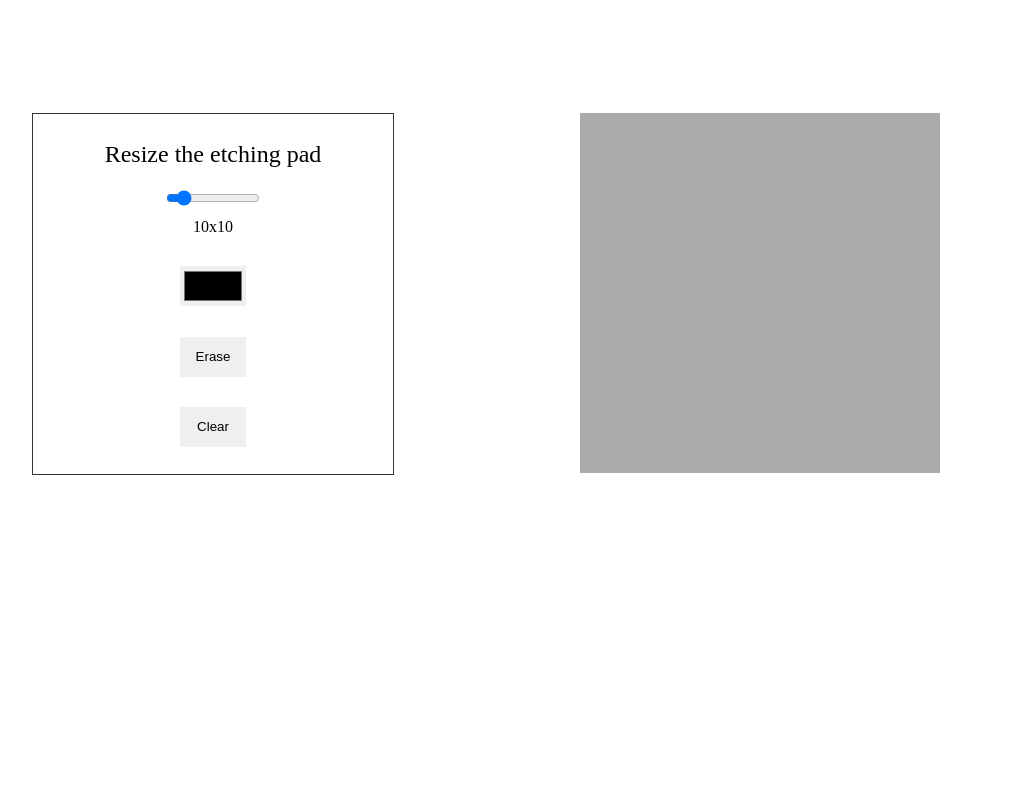
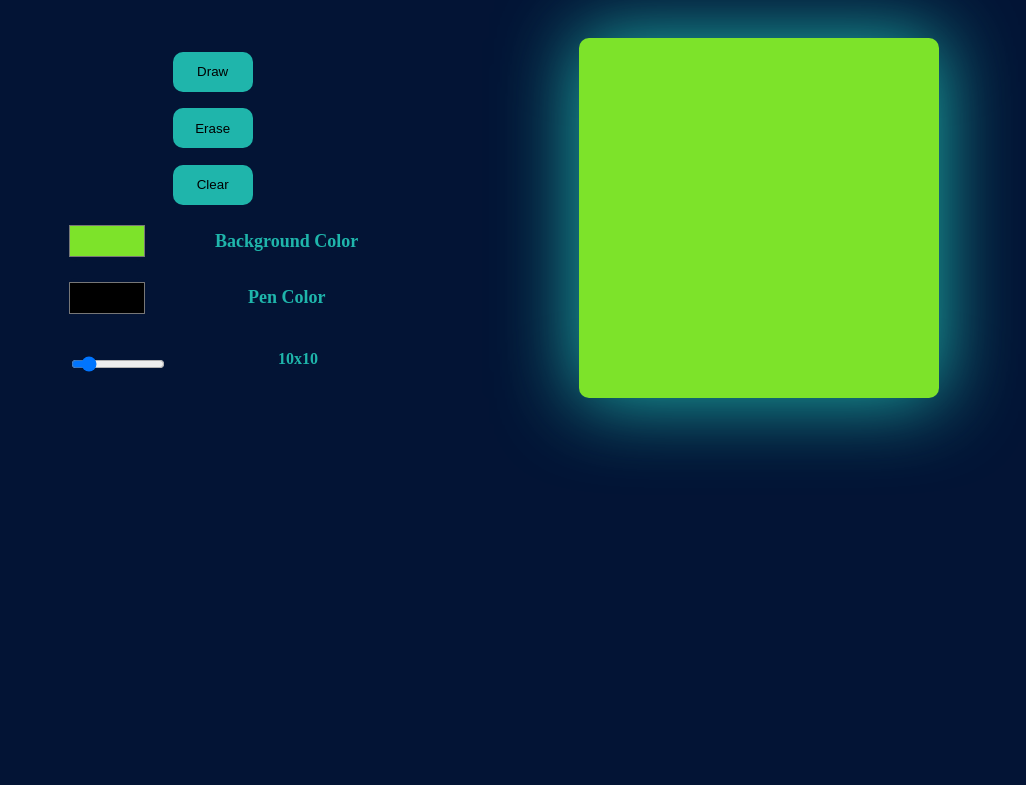
Before and after one commit to HereOnEdge/Etch-a-Sketch, a plain HTML site: page index.html in a window 1280 px wide. Shown: the part 155-940 px from the top of the page, without its empty margins (154-1180 px from the left). After the commit the page ends 865 px from the top, so only its background shows below. Drawn offline with Linux system fonts and the light colour scheme.

Commit message:
add draw button and background color picker along with final design touch

```diff
--- a/etch.js
+++ b/etch.js
@@ -1,8 +1,12 @@
 let container = document.querySelector(".container");
 let pickedColor = document.querySelector("#color-picker");
 let pickColorVal = pickedColor.value;
+let backgroundColor = document.querySelector("#background-color");
+let pickBackColor = backgroundColor.value;
+container.style.background = `${pickBackColor}`;
 let eraser = document.querySelector("#eraser");
 let clear = document.querySelector("#clear");
+let draw = document.querySelector("#drawer");
 let customRange = document.querySelector("#custom-size");
 let rangeOutput = customRange.value
 let rangeContainer = document.createElement("span")
@@ -18,6 +22,7 @@ xCustom = (x) => {
         console.log("its working")
         container = document.createElement("div");
         container.classList.add("container");
+        container.style.background = `${pickBackColor}`;
         mainHTMl.insertBefore(container, document.querySelector(".options"))
     } else {
         console.log("not working")
@@ -33,10 +38,15 @@ xCustom = (x) => {
     eraser.addEventListener("click",() => {
         pieces.forEach((piece) => {
             piece.addEventListener("mouseover" , () => {
-                piece.style.background = "#ffffff"
+                piece.style.background = `${pickBackColor}`;
             })
         })
     })
+    backgroundColor.addEventListener("change", () => {
+        pickBackColor = backgroundColor.value;
+        container.style.background = `${pickBackColor}`;
+    })
+
     pickedColor.addEventListener("change", () => {
         pickColorVal = pickedColor.value;
         pieces.forEach((piece) => {
@@ -54,17 +64,23 @@ xCustom = (x) => {
         })
     })
 
-    pieces.forEach(Draw = (piece) => {
+    pieces.forEach((piece) => {
         piece.addEventListener('mouseover', () => {
             piece.style.background = `${pickColorVal}`;
         })
     })
     clear.addEventListener("click", () => {
         pieces.forEach((piece) => {
-            piece.style.background = "#ffffff";
+            piece.style.background = `${pickBackColor}`;
         })
     })
-
+    draw.addEventListener("click", () => {
+        pieces.forEach((piece) => {
+            piece.addEventListener('mouseover', () => {
+                piece.style.background = `${pickColorVal}`;
+            })
+        })
+    })
 
 
 }
--- a/index.html
+++ b/index.html
@@ -9,17 +9,22 @@
 
 </head>
 <body>
-    <h1>Etch a Fucking Sketch</h1>
+    <h1>Etch a Sketch</h1>
     <main>
         <div class="container">
 
         </div>
         <div class="options">
             <div class="buttons">
+                <label><input type="range" id="custom-size" value="10" min="2" max="64" step="1"></label>
+                <label><input type="color" id="color-picker" ><span class="color-span">Pen Color</span></label>
+                <label><input type="color" id="background-color" value="#7de32a"><span class="color-span">Background Color</span></label>
                 <input type="button" id="clear" value="Clear">
                 <input type="button" id="eraser" value="Erase">
-                <input type="color" id="color-picker">
-                <label>Resize the etching pad<input type="range" id="custom-size" value="10" min="2" max="64"></label>
+                <input type="button" id="drawer" value="Draw">
+
+
+
             </div>
         </div>
     </main>
--- a/styles.css
+++ b/styles.css
@@ -2,8 +2,10 @@ body {
     margin: 0;
     font-size: 24px;
     width: 100vw;
+    color: #1fb5ab;
     height: 100vh;
     box-sizing: border-box;
+    background-color: #031435;
 }
 main {
     display: flex;
@@ -17,7 +19,7 @@ h1 {
     text-align: center;
     width: 7em;
     margin: 0 auto;
-    margin-top: 30px;
+    margin-top: 10px;
 }
 .options {
     width: 15em;
@@ -25,7 +27,6 @@ h1 {
     height: 15em;
     max-width: 80%;
     max-height: 50%;
-    border: 1px solid #333333;
     display: flex;
     flex-direction: column;
     gap: 70px;
@@ -39,11 +40,26 @@ h1 {
     flex: 1 ;
     gap: 3px;
 }
+label {
+    font-size: 16px;
+    width: 100%;
+    display: flex;
+    justify-content: space-around;
+    align-items: center;
+}
+
+span {
+    width: 8em;
+    text-align: center;
+    font-size: 18px;
+    font-weight: 700;
+}
 #custom-size {
     margin-top: 30px;
     width: 7em;
     margin: 0 auto;
     margin-top: 10px;
+    background-color: #1fb5ab;
 }
 .range-container {
     width: 7em;
@@ -53,21 +69,29 @@ h1 {
     font-size: 16px;
 }
 input {
-    display: block;
-    width: 5em;
+    width: 6em;
     height: 3em;
+    border: none;
+    border-radius: 10px;
+    background-color: #1fb5ab;
+    padding: 0;
+    margin: 0;
+}
+input[type=color]{
+    background-color: #031435;
     border: none;
 }
 .container {
     margin-top: 10%;
     padding: 0;
     display: flex;
+    border-radius: 10px;
     flex-wrap: wrap;
     width: 15em;
     max-width: 80%;
     height: 15em;
     max-height: 50%;
-    background-color: #aaaaaa;
+    box-shadow: 0 0 80px 2px #1fb5ab;
 }
 .piece {
     flex: 1 0 auto;
```
